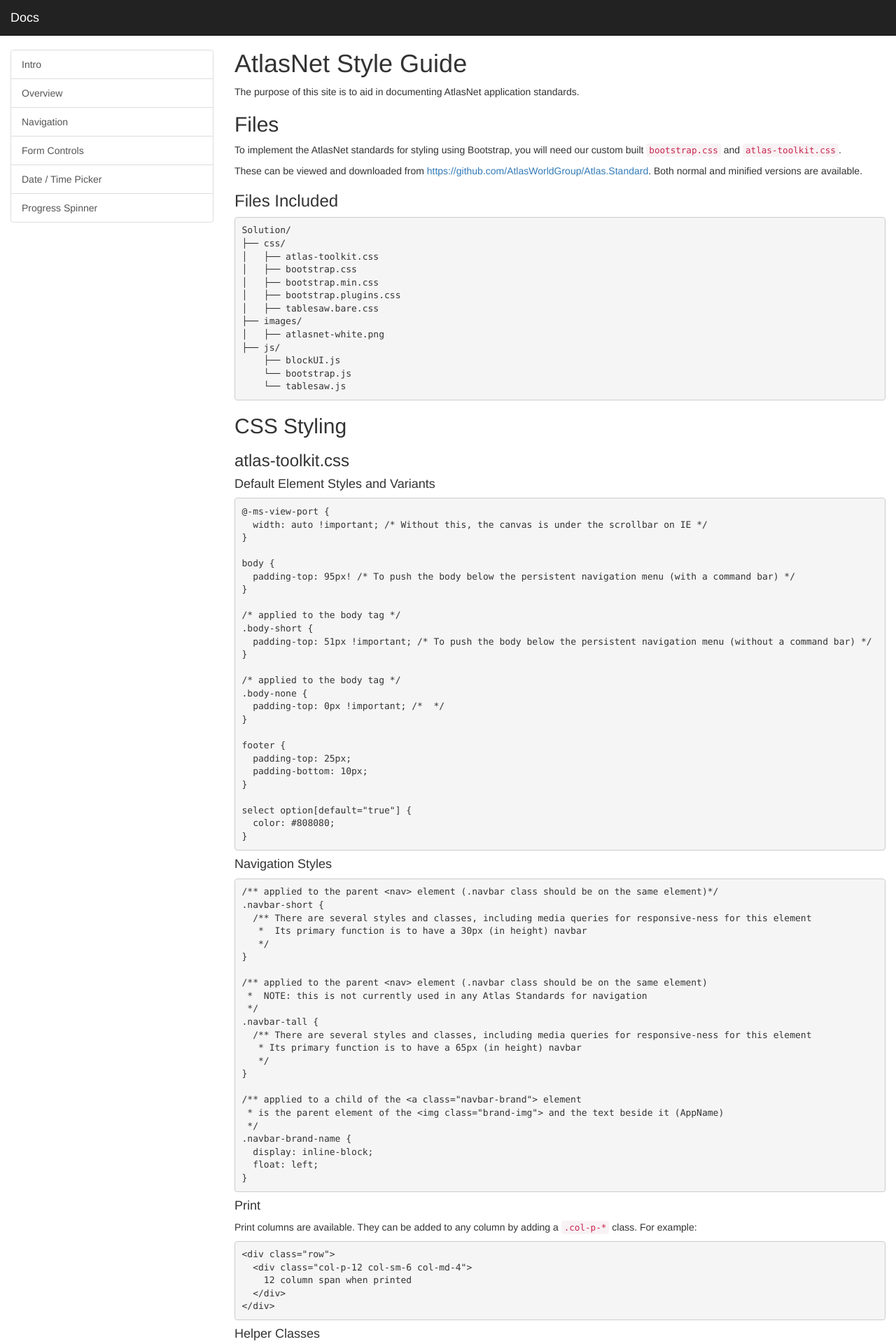
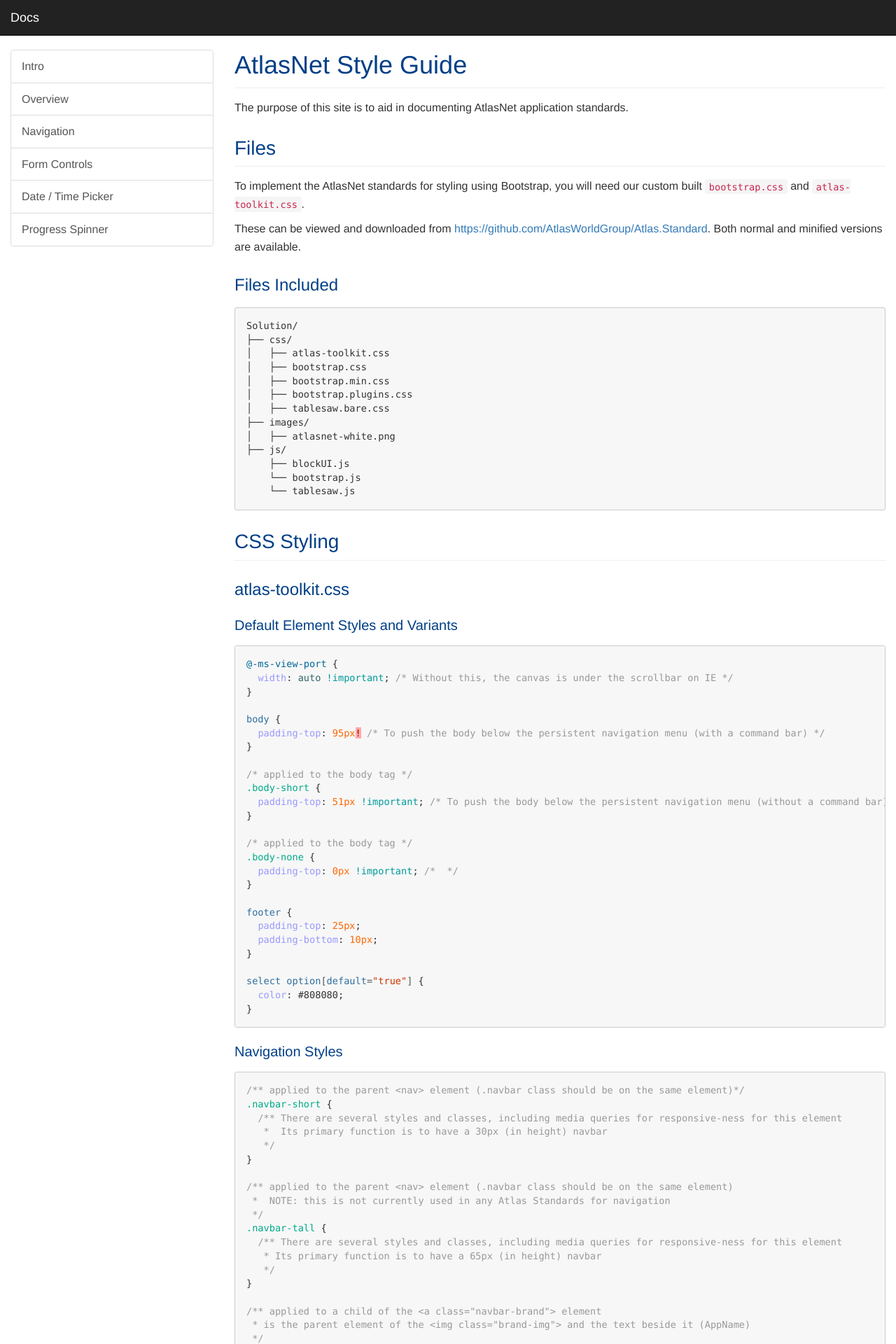
Before and after one commit to AtlasWorldGroup/atlasworldgroup.github.io, a Jekyll site: the page built from index.md, in a window 1280 px wide. Shown: the top 1920 px of the page at 70% size. Built offline with Jekyll 4.4.1, drawn with Linux system fonts in a browser that asks for light colours; nearby versions of some CDN libraries; library files that are not in the unit come from our copies; Markdown is read by kramdown in place of the engine named in the settings.

Commit message:
Update default.html

```diff
--- a/_includes/themes/atlas/default.html
+++ b/_includes/themes/atlas/default.html
@@ -13,17 +13,17 @@
 
     <!-- Bootstrap styles -->
     <link href="{{ ASSET_PATH }}/css/bootstrap.min.css" rel="stylesheet">
-	<link href="{{ ASSET_PATH }}/css/syntax.css" rel="stylesheet">
+	<link href="/assets/themes/atlas/css/syntax.css" rel="stylesheet">
     <!-- Atlas styles -->
-	<link href="{{ ASSET_PATH }}/css/atlas.toolkit.css" rel="stylesheet">
-  <link href="{{ ASSET_PATH }}/css/bootstrap.datetimepicker.css" rel="stylesheet">
+	<link href="/assets/themes/atlas/css/atlas.toolkit.css" rel="stylesheet">
+  	<link href="/assets/themes/atlas/css/bootstrap.datetimepicker.css" rel="stylesheet">
 	<!-- Font-Awesome -->
-	<link href="{{ ASSET_PATH }}/fonts/font-awesome.min.css" rel="stylesheet">
+	<link href="/assets/themes/atlas/fonts/font-awesome.min.css" rel="stylesheet">
 	<!-- Sidebar -->
-	<link href="{{ ASSET_PATH }}/css/offcanvas.css" rel="stylesheet">
+	<link href="/assets/themes/atlas/css/offcanvas.css" rel="stylesheet">
 
     <!-- Custom styles -->
-    <link href="{{ ASSET_PATH }}/css/style.css?body=1" rel="stylesheet" type="text/css" media="all">
+    <link href="/assets/themes/atlas/css/style.css?body=1" rel="stylesheet" type="text/css" media="all">
 
     <!-- HTML5 Shim and Respond.js IE8 support of HTML5 elements and media queries -->
     <!-- WARNING: Respond.js doesn't work if you view the page via file:// -->
@@ -47,12 +47,12 @@
     <!-- Latest compiled and minified JavaScript, requires jQuery 1.x (2.x not supported in IE8) -->
     <!-- Placed at the end of the document so the pages load faster -->
     <script src="https://ajax.googleapis.com/ajax/libs/jquery/1.10.2/jquery.min.js"></script>
-    <script src="{{ ASSET_PATH }}/js/bootstrap.js"></script>
+    <script src="/assets/themes/atlas/js/bootstrap.js"></script>
 	  <script src="{{ ASSET_PATH }}/js/offcanvas.js"></script>
-    <script src="{{ ASSET_PATH }}/js/blockUI.js"></script>
-    <script src="{{ ASSET_PATH }}/js/moment.js"></script>
-    <script src="{{ ASSET_PATH }}/js/bootstrap.datetimepicker.js"></script>
-    <script src="{{ ASSET_PATH }}/js/bootstrap.plugins.js"></script>
+    <script src="/assets/themes/atlas/js/blockUI.js"></script>
+    <script src="/assets/themes/atlas/js/moment.js"></script>
+    <script src="/assets/themes/atlas/js/bootstrap.datetimepicker.js"></script>
+    <script src="/assets/themes/atlas/js/bootstrap.plugins.js"></script>
 
   </head>
   <body class="body-none">
```
